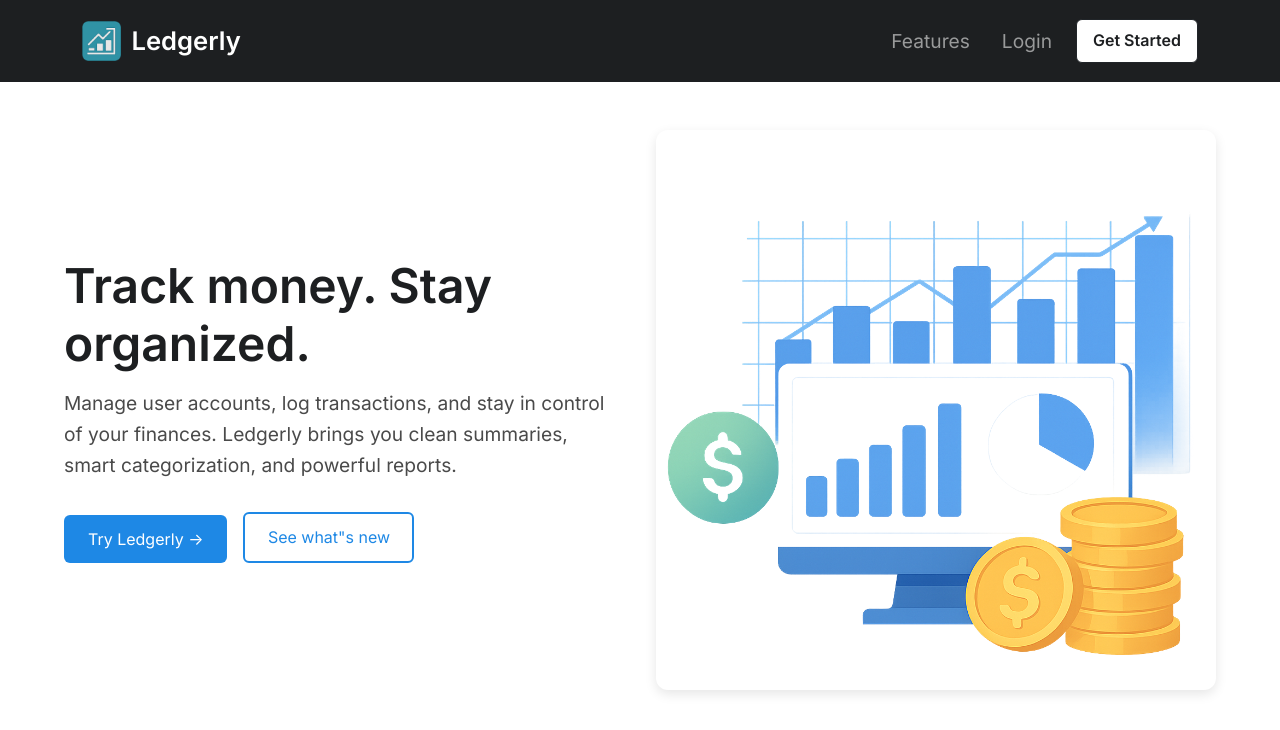
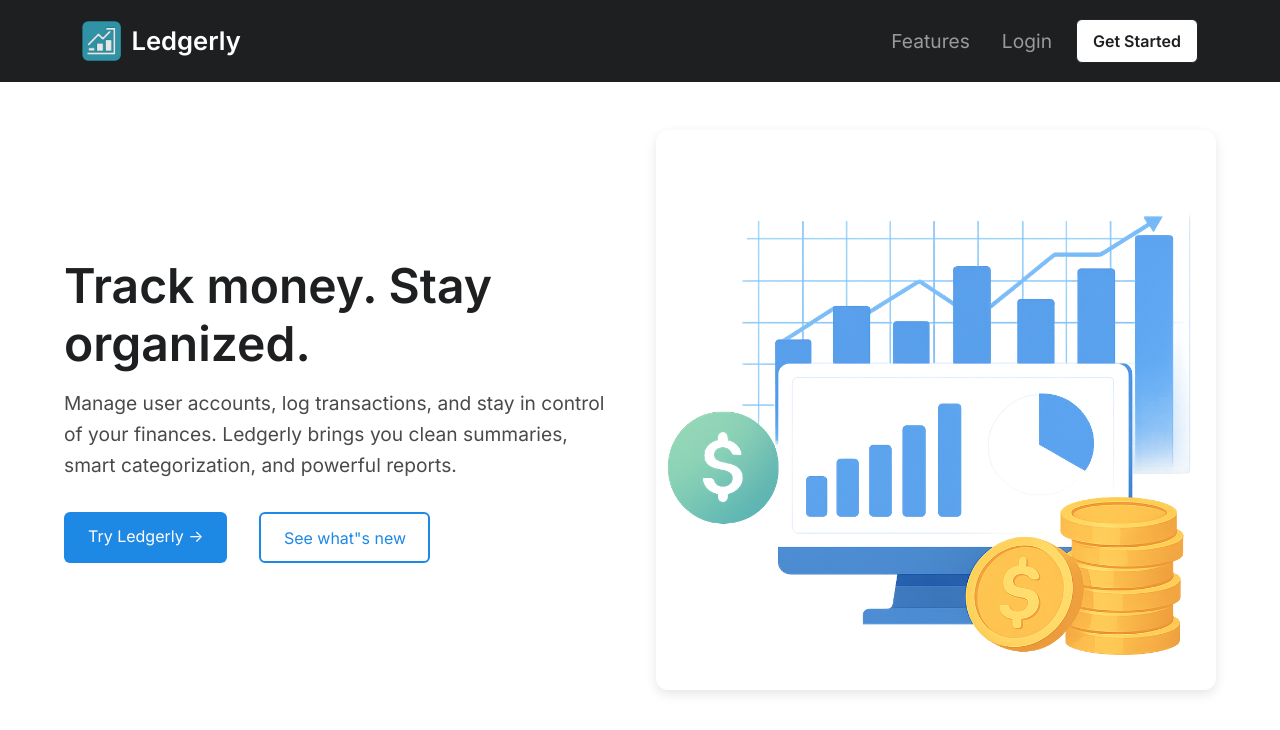
Before and after one commit to lokeshagg13/Ledgerly, a React (Create React App) app in the folder frontend/: page /home in a window 1280 px wide. Shown: the top 730 px of the page. Built offline with nearby package versions, Linux system fonts and the light colour scheme.

Commit message:
[FIX] - Nav and home styling

```diff
--- a/frontend/public/styles.css
+++ b/frontend/public/styles.css
@@ -183,10 +183,6 @@ body,
   font-size: 1.2rem;
 }
 
-.navbar .navbar-collapse.show {
-  margin-top: 1rem;
-}
-
 .navbar .btn-dark {
   background-color: white;
   color: #1d1f21;
@@ -194,9 +190,20 @@ body,
   border-radius: 6px;
   font-weight: 600;
   cursor: pointer;
+  display: flex;
+  align-items: center;
+  justify-content: center;
+}
+
+.navbar .navbar-collapse.show {
+  margin-top: 1rem;
 }
 
 .navbar .navbar-collapse.show .btn-dark {
+  margin-top: 1rem;
+}
+
+.navbar .navbar-collapse.show .logout-button {
   margin-top: 1rem;
 }
 
@@ -215,6 +222,18 @@ body,
   .navbar-collapse .nav-link {
     text-align: left;
     margin: 0;
+  }
+
+  .navbar .navbar-collapse.show {
+    margin-top: 0;
+  }
+
+  .navbar .navbar-collapse.show .btn-dark {
+    margin-top: 0;
+  }
+
+  .navbar .navbar-collapse.show .logout-button {
+    margin-top: 0;
   }
 }
 /* #endregion */
@@ -235,6 +254,8 @@ body,
   flex: 1;
   padding-right: 2rem;
   z-index: 2;
+  display: flex;
+  flex-direction: column;
 }
 
 .hero-text h1 {
@@ -251,12 +272,17 @@ body,
   line-height: 1.6;
 }
 
+.cta-buttons {
+  display: flex;
+  flex-wrap: wrap;
+  gap: 2rem;
+}
+
 .cta-buttons .btn-blue {
   background-color: #1e88e5;
   color: white;
   border: none;
   padding: 0.75rem 1.5rem;
-  margin-right: 1rem;
   border-radius: 6px;
   font-size: 1rem;
   cursor: pointer;
@@ -278,6 +304,7 @@ body,
   justify-content: center;
   z-index: 2;
 }
+
 .hero-image img {
   max-width: 100%;
   border-radius: 12px;
@@ -303,6 +330,7 @@ body,
   .hero-text {
     padding: 0;
     margin-top: 4rem;
+    align-items: center;
   }
 
   .hero-text h1 {
@@ -311,6 +339,10 @@ body,
 
   .hero-text p {
     font-size: 1rem;
+  }
+
+  .cta-buttons {
+    justify-content: center;
   }
 
   .bg-overlay {
```
